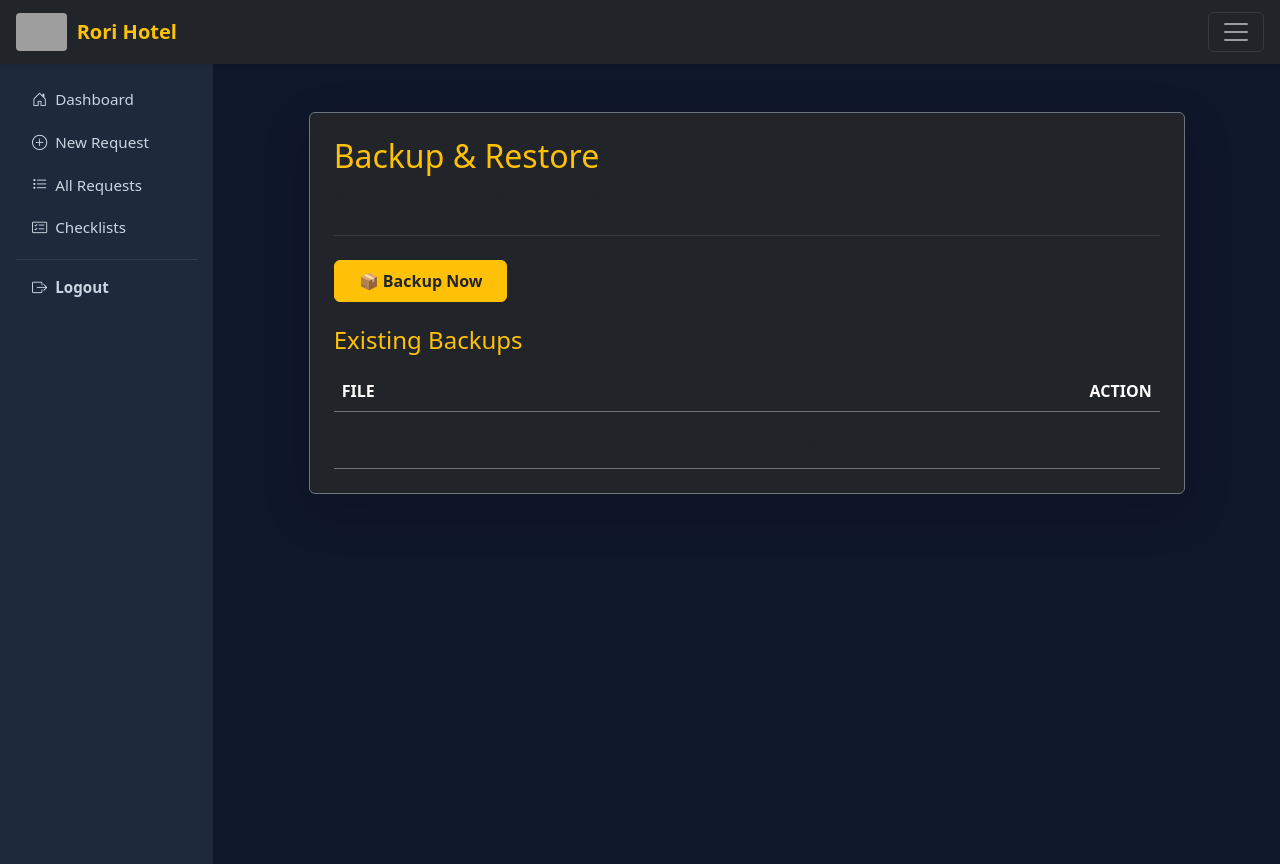
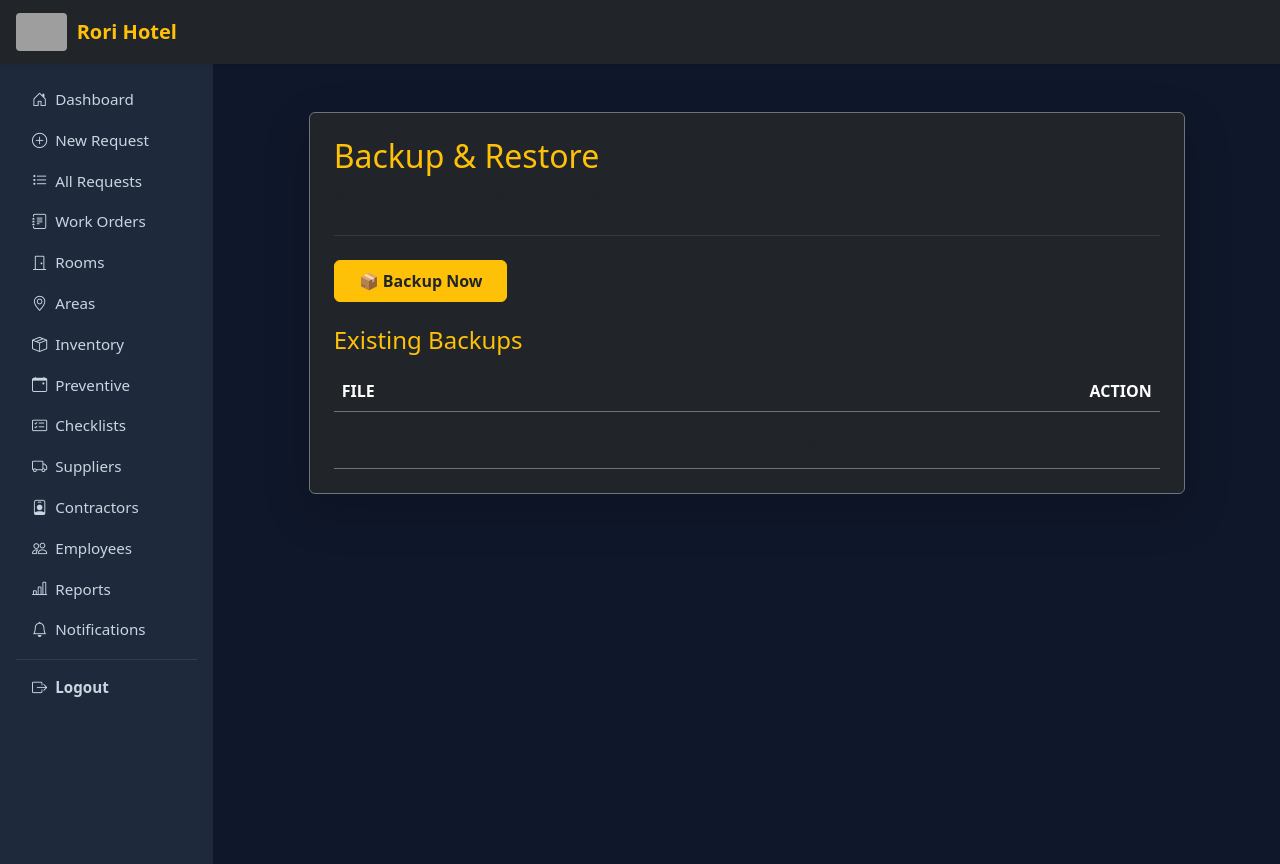
Before and after one commit to Edomen97/hotel-maintenance-system, a Flask app: page /backups in a window 1280 px wide. Run offline with Flask 3, Linux system fonts and the light colour scheme; grey boxes are pictures that could not be loaded.

Commit message:
Update base.html

```diff
--- a/templates/base.html
+++ b/templates/base.html
@@ -9,22 +9,21 @@
     <style>
         body { background-color: #0f172a; color: #f8fafc; }
         .sidebar { background-color: #1e293b; min-height: 100vh; }
-        .nav-link { color: #cbd5e1 !important; margin-bottom: 4px; border-radius: 8px; font-size: 0.95rem; }
+        .nav-link { color: #cbd5e1 !important; margin-bottom: 2px; border-radius: 8px; font-size: 0.95rem; }
         .nav-link:hover, .nav-link.active { background-color: #334155; color: #f59e0b !important; }
         .brand-logo { max-height: 38px; width: auto; margin-right: 10px; border-radius: 4px; }
     </style>
 </head>
 <body>
 
-<!-- Top Navigation Bar -->
+<!-- Top Bar (Logo & Title) -->
 <nav class="navbar navbar-dark bg-dark sticky-top shadow-sm px-3">
     <div class="container-fluid p-0">
         <a class="navbar-brand d-flex align-items-center" href="/dashboard">
-            <!-- ሎጎው ከ static/logo.png ይነበባል፤ ካልተገኘ በጽሁፉ ይተካል -->
             <img src="/static/logo.png" alt="Logo" class="brand-logo" onerror="this.style.display='none'">
             <span class="fw-bold text-warning fs-5">Rori Hotel</span>
         </a>
-        <button class="navbar-toggler" type="button" data-bs-toggle="collapse" data-bs-target="#sidebarMenu">
+        <button class="navbar-toggler d-md-none" type="button" data-bs-toggle="collapse" data-bs-target="#sidebarMenu">
             <span class="navbar-toggler-icon"></span>
         </button>
     </div>
@@ -32,17 +31,26 @@
 
 <div class="container-fluid">
     <div class="row">
-        <!-- Side Navigation Menu -->
+        <!-- Full Navigation Menu -->
         <div class="collapse d-md-block col-md-3 col-lg-2 sidebar p-3" id="sidebarMenu">
             <ul class="nav flex-column">
                 <li class="nav-item"><a class="nav-link" href="/dashboard"><i class="bi bi-house-door me-2"></i>Dashboard</a></li>
                 <li class="nav-item"><a class="nav-link" href="/requests/new"><i class="bi bi-plus-circle me-2"></i>New Request</a></li>
                 <li class="nav-item"><a class="nav-link" href="/requests"><i class="bi bi-list-task me-2"></i>All Requests</a></li>
+                <li class="nav-item"><a class="nav-link" href="/work_orders"><i class="bi bi-journal-text me-2"></i>Work Orders</a></li>
+                <li class="nav-item"><a class="nav-link" href="/rooms"><i class="bi bi-door-closed me-2"></i>Rooms</a></li>
+                <li class="nav-item"><a class="nav-link" href="/areas"><i class="bi bi-geo-alt me-2"></i>Areas</a></li>
+                <li class="nav-item"><a class="nav-link" href="/inventory"><i class="bi bi-box-seam me-2"></i>Inventory</a></li>
+                <li class="nav-item"><a class="nav-link" href="/preventive"><i class="bi bi-calendar-event me-2"></i>Preventive</a></li>
                 <li class="nav-item"><a class="nav-link" href="/checklists"><i class="bi bi-card-checklist me-2"></i>Checklists</a></li>
+                <li class="nav-item"><a class="nav-link" href="/suppliers"><i class="bi bi-truck me-2"></i>Suppliers</a></li>
+                <li class="nav-item"><a class="nav-link" href="/contractors"><i class="bi bi-person-badge me-2"></i>Contractors</a></li>
+                <li class="nav-item"><a class="nav-link" href="/employees"><i class="bi bi-people me-2"></i>Employees</a></li>
+                <li class="nav-item"><a class="nav-link" href="/reports"><i class="bi bi-bar-chart-line me-2"></i>Reports</a></li>
+                <li class="nav-item"><a class="nav-link" href="/notifications"><i class="bi bi-bell me-2"></i>Notifications</a></li>
 
                 <hr class="text-secondary my-2">
 
-                <!-- Logout Button -->
                 <li class="nav-item">
                     <a class="nav-link text-danger fw-bold" href="/logout">
                         <i class="bi bi-box-arrow-right me-2"></i>Logout
@@ -51,7 +59,7 @@
             </ul>
         </div>
 
-        <!-- Main Content Area -->
+        <!-- Main Page Content -->
         <main class="col-md-9 ms-sm-auto col-lg-10 px-md-4 py-4">
             {% block content %}{% endblock %}
         </main>
```
